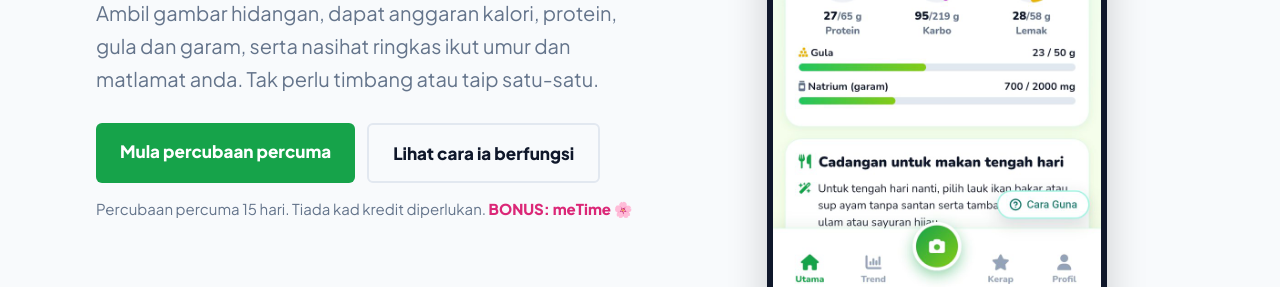
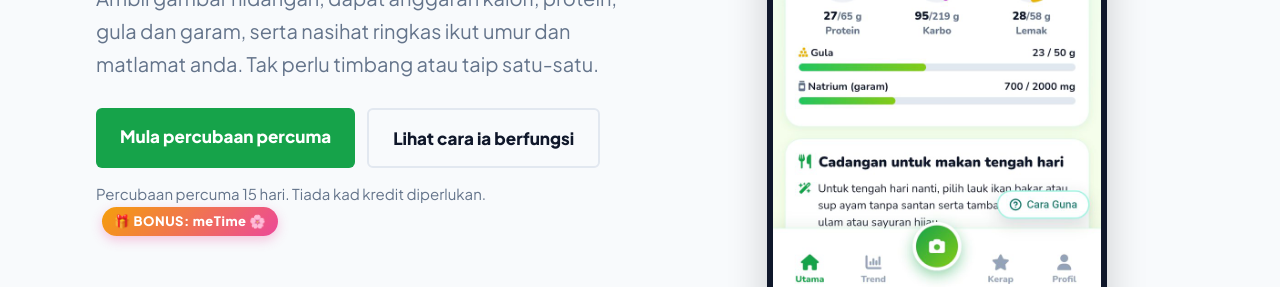
Before and after one commit to fin-think/familipintar, a plain HTML site: page nowsihat-lp.html in a window 1280 px wide. Shown: the part 513-800 px from the top of the page. Drawn offline with nearby package versions, Linux system fonts and the light colour scheme; no server answers.

Commit message:
nowSihat LP: lencana BONUS meTime lebih menonjol
Co-Authored-By: Claude Opus 5.5 <noreply@anthropic.com>
Claude-Session: https://claude.ai/code/session_01CTL5koBpfNiXMCGiwcz4Kd

```diff
--- a/nowsihat-lp.html
+++ b/nowsihat-lp.html
@@ -150,7 +150,12 @@ section h2 { font-size: clamp(30px, 4.4vw, 46px); font-weight: 800; }
 /* METIME */
 .metime { background: linear-gradient(180deg, color-mix(in srgb, #ec4899 7%, var(--bg)), var(--bg)); }
 .mt-grid { display: grid; grid-template-columns: 1.05fr .95fr; gap: 48px; align-items: center; }
-.mt-eyebrow { color: #db2777; }
+.mt-bonus { display: inline-flex; align-items: center; gap: 10px; margin: 0 0 14px; font-family: var(--font-display); font-weight: 800; font-size: 26px; letter-spacing: -.01em; color: #be185d; }
+.mt-bonus span { background: linear-gradient(135deg, #f59e0b, #ec4899); color: #fff; font-size: 17px; letter-spacing: .12em; padding: 7px 14px; border-radius: 999px; box-shadow: 0 6px 18px rgba(236,72,153,.35); animation: mtDenyut 2.4s ease-in-out infinite; }
+.mt-bonus-kecil { display: inline-block; margin-left: 6px; background: linear-gradient(135deg, #f59e0b, #ec4899); color: #fff !important; font-weight: 800; font-size: 13px; letter-spacing: .04em; text-decoration: none; padding: 4px 12px; border-radius: 999px; box-shadow: 0 4px 12px rgba(236,72,153,.3); }
+@keyframes mtDenyut { 0%,100% { transform: scale(1); } 50% { transform: scale(1.06); } }
+@media (prefers-reduced-motion: reduce) { .mt-bonus span { animation: none; } }
+
 .mt-badge { display: inline-block; background: #fce7f3; color: #9d174d; font-size: 12px; font-weight: 800; letter-spacing: .06em; text-transform: uppercase; border-radius: 999px; padding: 4px 12px; margin-bottom: 10px; }
 .mt-senarai { margin: 22px 0 0; padding: 0; list-style: none; display: grid; gap: 14px; }
 .mt-senarai li { display: grid; grid-template-columns: 34px 1fr; gap: 12px; align-items: start; }
@@ -216,7 +221,7 @@ section h2 { font-size: clamp(30px, 4.4vw, 46px); font-weight: 800; }
           <a class="btn" href="index.html?daftar=1&utm_source=lp&utm_medium=halaman&utm_campaign=nowsihat">Mula percubaan percuma</a>
           <a class="btn alt" href="#cara">Lihat cara ia berfungsi</a>
         </div>
-        <p class="note">Percubaan percuma <span class="tk-percuba">15</span> hari. Tiada kad kredit diperlukan. <a href="#metime" style="color:#db2777;font-weight:800;text-decoration:none">BONUS: meTime 🌸</a></p>
+        <p class="note">Percubaan percuma <span class="tk-percuba">15</span> hari. Tiada kad kredit diperlukan. <a href="#metime" class="mt-bonus-kecil">🎁 BONUS: meTime 🌸</a></p>
       </div>
 
       <div>
@@ -294,7 +299,7 @@ section h2 { font-size: clamp(30px, 4.4vw, 46px); font-weight: 800; }
   <section class="metime" id="metime">
     <div class="wrap mt-grid">
       <div>
-        <p class="eyebrow mt-eyebrow">BONUS: meTime 🌸</p>
+        <p class="mt-bonus"><span>🎁 BONUS</span> meTime 🌸</p>
         <span class="mt-badge">Untuk wanita, dan suami yang mahu memahami</span>
         <h2>Jejak kitaran haid yang faham fiqh, dan faham isteri.</h2>
         <p class="sec-lead">App kitaran lain hanya meramal tarikh. meTime turut kira hukum haid dan nifas, qadha puasa Ramadan, dan bantu suami memahami emosi isteri pada setiap fasa.</p>
```
